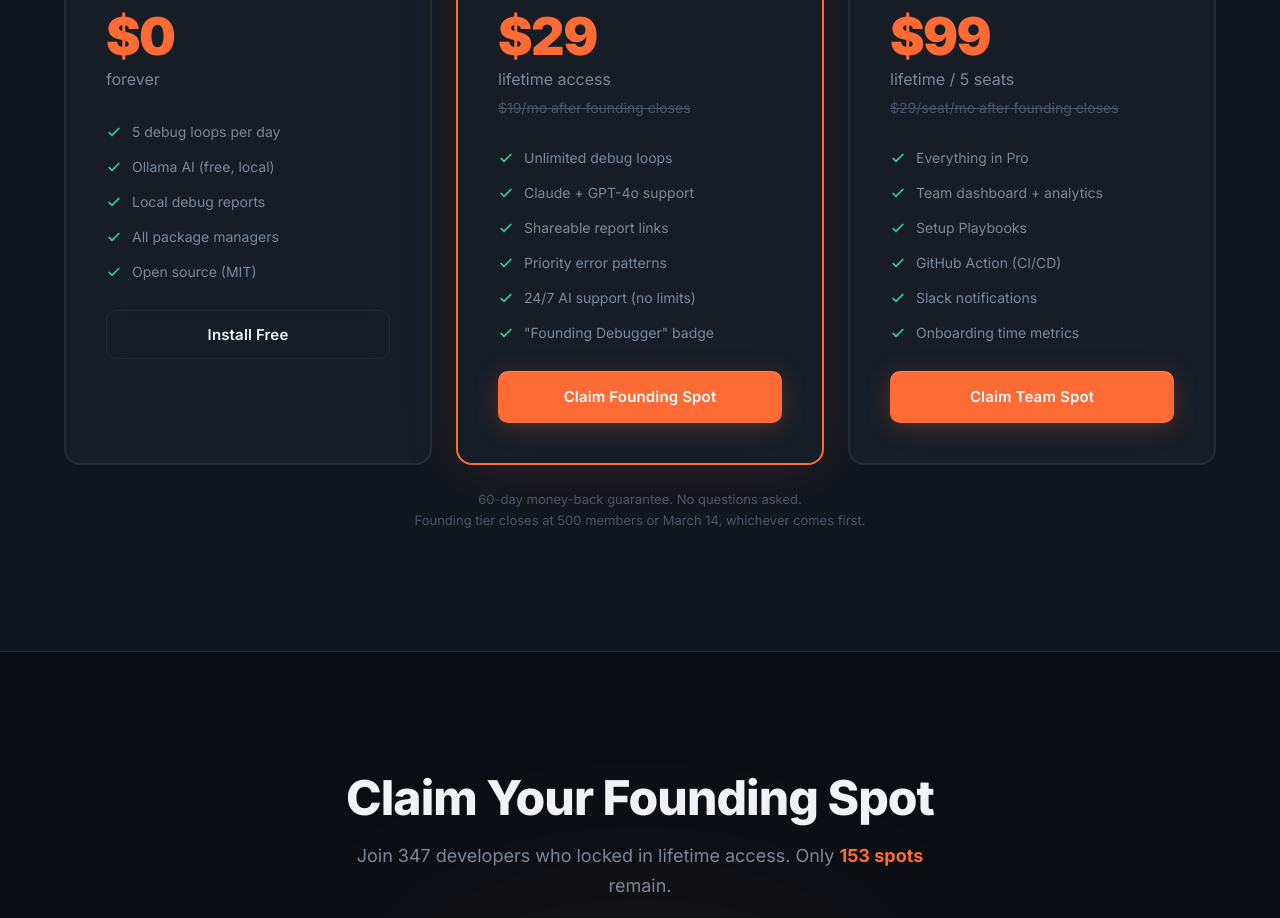
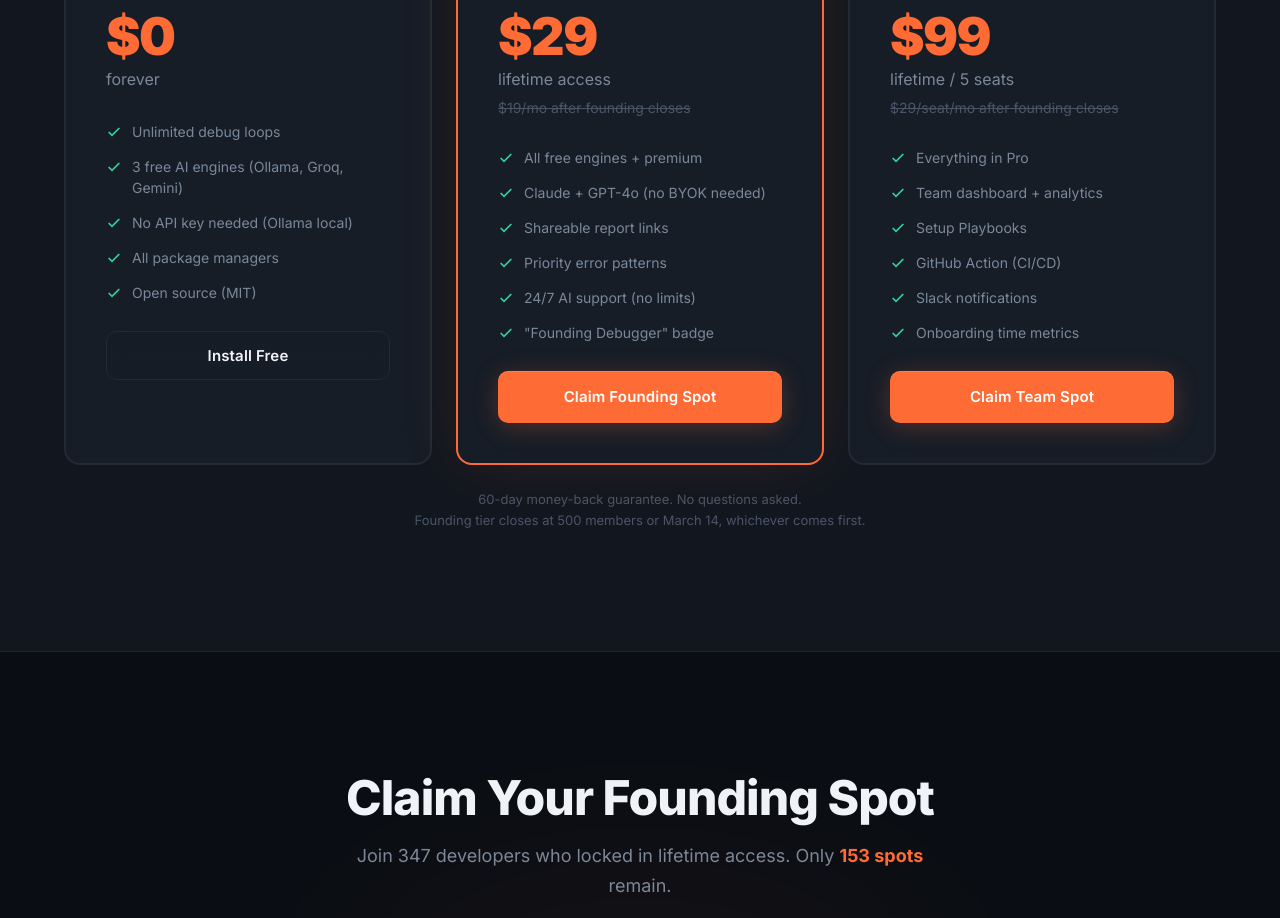
Before and after one commit to testedmedia/snapfix, a plain HTML site: page index.html in a window 1280 px wide. Shown: the part 4940-5858 px from the top of the page. Drawn offline with Linux system fonts and the light colour scheme.

Commit message:
v1.3: free LLM providers (Ollama/Groq/Gemini), cheaper founder pricing

```diff
--- a/index.html
+++ b/index.html
@@ -465,9 +465,9 @@
                     <div class="price">$0</div>
                     <div class="price-sub">forever</div>
                     <ul class="pricing-features">
-                        <li><svg width="16" height="16" viewBox="0 0 24 24" fill="none" stroke="currentColor" stroke-width="2.5"><polyline points="20 6 9 17 4 12"/></svg>5 debug loops per day</li>
-                        <li><svg width="16" height="16" viewBox="0 0 24 24" fill="none" stroke="currentColor" stroke-width="2.5"><polyline points="20 6 9 17 4 12"/></svg>Ollama AI (free, local)</li>
-                        <li><svg width="16" height="16" viewBox="0 0 24 24" fill="none" stroke="currentColor" stroke-width="2.5"><polyline points="20 6 9 17 4 12"/></svg>Local debug reports</li>
+                        <li><svg width="16" height="16" viewBox="0 0 24 24" fill="none" stroke="currentColor" stroke-width="2.5"><polyline points="20 6 9 17 4 12"/></svg>Unlimited debug loops</li>
+                        <li><svg width="16" height="16" viewBox="0 0 24 24" fill="none" stroke="currentColor" stroke-width="2.5"><polyline points="20 6 9 17 4 12"/></svg>3 free AI engines (Ollama, Groq, Gemini)</li>
+                        <li><svg width="16" height="16" viewBox="0 0 24 24" fill="none" stroke="currentColor" stroke-width="2.5"><polyline points="20 6 9 17 4 12"/></svg>No API key needed (Ollama local)</li>
                         <li><svg width="16" height="16" viewBox="0 0 24 24" fill="none" stroke="currentColor" stroke-width="2.5"><polyline points="20 6 9 17 4 12"/></svg>All package managers</li>
                         <li><svg width="16" height="16" viewBox="0 0 24 24" fill="none" stroke="currentColor" stroke-width="2.5"><polyline points="20 6 9 17 4 12"/></svg>Open source (MIT)</li>
                     </ul>
@@ -481,8 +481,8 @@
                     <div class="price-sub">lifetime access</div>
                     <div class="price-old">$19/mo after founding closes</div>
                     <ul class="pricing-features">
-                        <li><svg width="16" height="16" viewBox="0 0 24 24" fill="none" stroke="currentColor" stroke-width="2.5"><polyline points="20 6 9 17 4 12"/></svg>Unlimited debug loops</li>
-                        <li><svg width="16" height="16" viewBox="0 0 24 24" fill="none" stroke="currentColor" stroke-width="2.5"><polyline points="20 6 9 17 4 12"/></svg>Claude + GPT-4o support</li>
+                        <li><svg width="16" height="16" viewBox="0 0 24 24" fill="none" stroke="currentColor" stroke-width="2.5"><polyline points="20 6 9 17 4 12"/></svg>All free engines + premium</li>
+                        <li><svg width="16" height="16" viewBox="0 0 24 24" fill="none" stroke="currentColor" stroke-width="2.5"><polyline points="20 6 9 17 4 12"/></svg>Claude + GPT-4o (no BYOK needed)</li>
                         <li><svg width="16" height="16" viewBox="0 0 24 24" fill="none" stroke="currentColor" stroke-width="2.5"><polyline points="20 6 9 17 4 12"/></svg>Shareable report links</li>
                         <li><svg width="16" height="16" viewBox="0 0 24 24" fill="none" stroke="currentColor" stroke-width="2.5"><polyline points="20 6 9 17 4 12"/></svg>Priority error patterns</li>
                         <li><svg width="16" height="16" viewBox="0 0 24 24" fill="none" stroke="currentColor" stroke-width="2.5"><polyline points="20 6 9 17 4 12"/></svg>24/7 AI support (no limits)</li>
```
